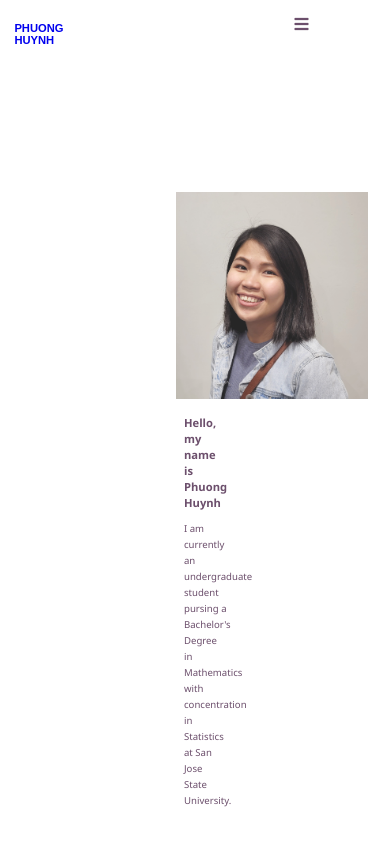
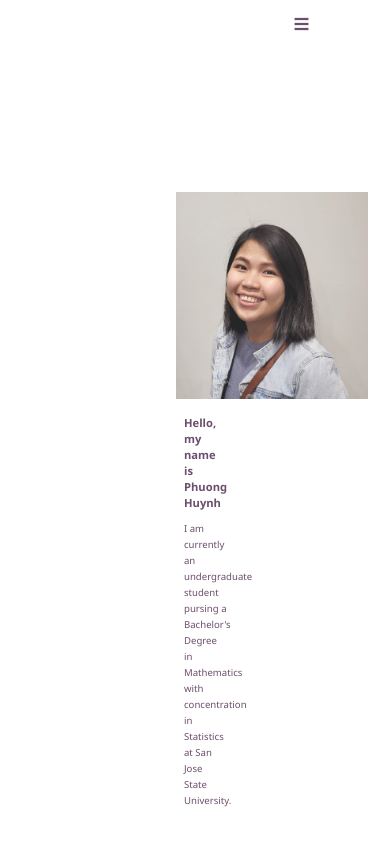
Before and after one commit to PhuongHuynh9987/portfolio, a plain HTML site: page index.html in a window 390 px wide. Shown: the top 844 px of the page. Drawn offline with Linux system fonts and the light colour scheme.

Commit message:
modified

```diff
--- a/index.html
+++ b/index.html
@@ -13,11 +13,10 @@
 </head>
 
 <body>
-    <a class='PH' href = 'https://phuonghuynh9987.github.io/portfolio/'>Phuong Huynh</a>
+    <!-- <a class='PH' href = 'https://phuonghuynh9987.github.io/portfolio/'>Phuong Huynh</a> -->
     <div class = 'top-bar'>
         <nav class="menu-nav">
             <ul>
-
                 <li >Projects</li>
                 <li><a>About Me</a></li>
                 <li><a href = '#contact'>Contact</a></li>
--- a/style.css
+++ b/style.css
@@ -31,7 +31,7 @@ body{
     display: none;
 }
 
-.PH {
+/* .PH {
     font-size: 1rem;
     width: 13rem;
     float:left;
@@ -40,7 +40,7 @@ body{
     text-transform: uppercase;
     margin-left: 0.1rem;
     width: 1rem;
-}
+} */
 
 .top-icons {
     float: right;
@@ -120,11 +120,6 @@ img {
         margin-right: 5rem;
     }
 
-    .PH {
-        font-size: 0.7rem;
-        text-align: center;
-    }
-
     h1 {
         font-size: 0.7rem;
     }
@@ -159,4 +154,10 @@ img {
     img {
         width: 12rem;
     }
+
+    .fa.fa-bars {
+        display: flex;
+        justify-content:right;
+        margin-right: 5rem;
+    }
 }
```
